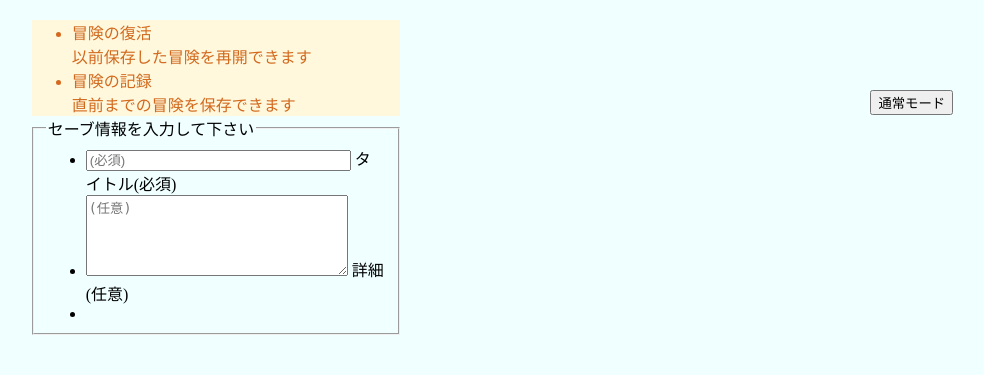
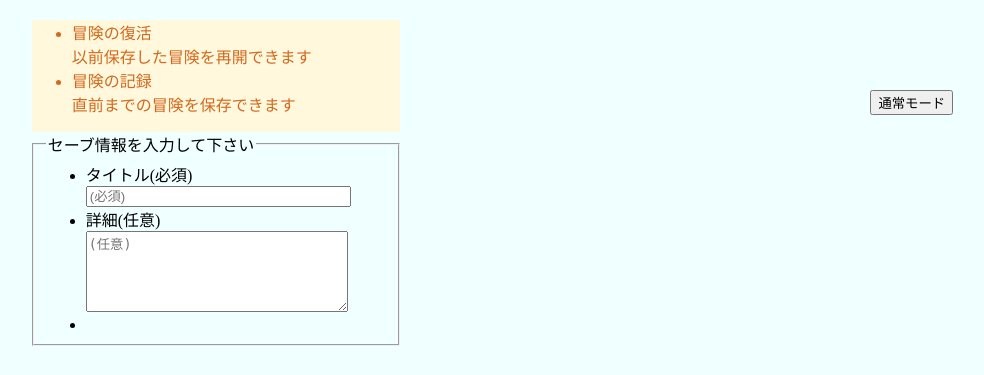
Before and after one commit to itsayno33/Maze-Adventure-I-ServerSide, a PHP site: page / in a window 1280 px wide. Shown: the part 315-690 px from the top of the page, without its empty margins (92-1076 px from the left). Run offline with PHP 8.4, Linux system fonts and the light colour scheme; some libraries are stand-ins or nearby versions.

Commit message:
一般セーブ機能作成中。クライアント側で深刻なバグあり。サーバー側では細かい修正をした。

```diff
--- a/mai_maze/css/mai_index/mai_index_common.css
+++ b/mai_maze/css/mai_index/mai_index_common.css
@@ -202,6 +202,21 @@ p#Maze_view3D_direction_info span#direction_Y {
     background-color: #98fb98;
 }
 
+ul#save_data_list {
+    color:            chocolate;
+    background-color: cornsilk;
+
+    font-size:    var(--save_data_list_font_size,   1.0rem);
+    line-height:  var(--save_data_list_line_height, 1.1rem);
+
+    padding-top:    0.5em;
+    padding-bottom: 0.5em;
+}
+ul#save_data_list li{
+    margin-top:    0.0em;
+    margin-bottom: 0.5em;
+}
+
 ul#camp_list {
     color:            chocolate;
     background-color: cornsilk;
--- a/mai_maze/index.php
+++ b/mai_maze/index.php
@@ -260,12 +260,12 @@ function new_team(): Team {
                     <legend>セーブ情報を入力して下さい</legend>
                     <ul>
                         <li>
+                            <label for='save_data_title'>タイトル(必須)</label>
                             <input id='save_data_title'  for='save_data_form' type='text' name='title'  minlength='3' maxlength='30' size='30' placeholder='(必須)' required></input>
-                            <label for='save_data_title'>タイトル(必須)</label>
                         </li>
                         <li>
+                            <label for='save_data_detail'>詳細(任意)</label>
                             <textarea id='save_data_detail' for='save_data_form' type='text' name='detail' minlength='0' maxlength='99' cols='30' rows='5' placeholder='(任意)'></textarea>
-                            <label for='save_data_detail'>詳細(任意)</label>
                         </li>
                         <li>
                             <p id='save_data_point'></p>
```
Also changed, not shown: mai_maze/mai_maze.php (+7 -6 lines).
